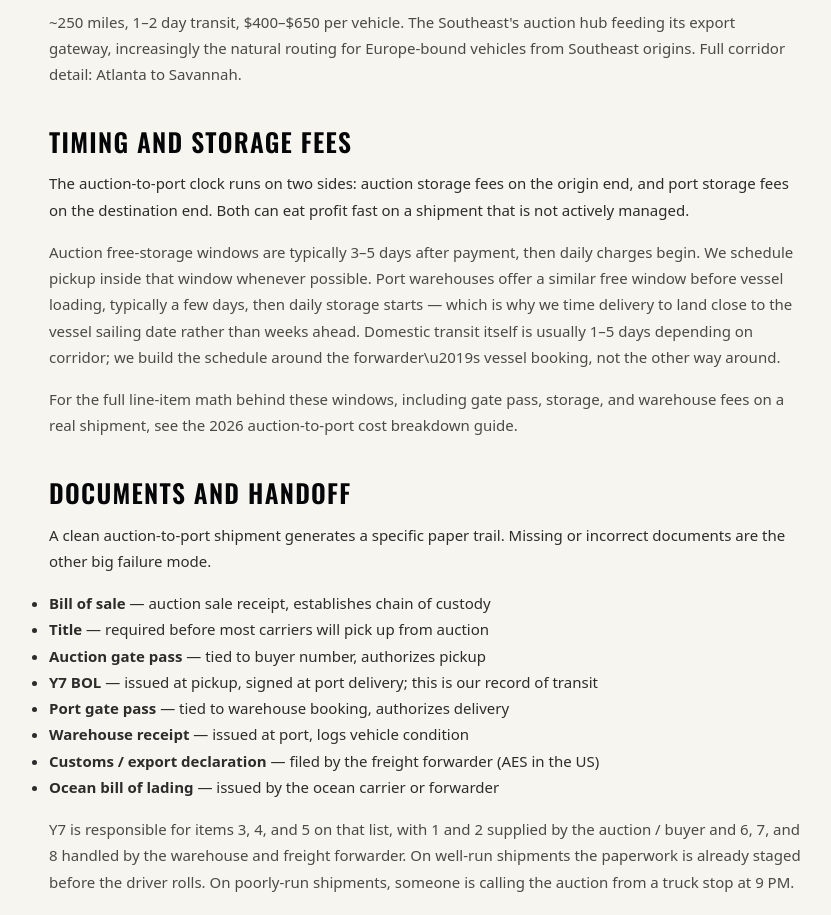
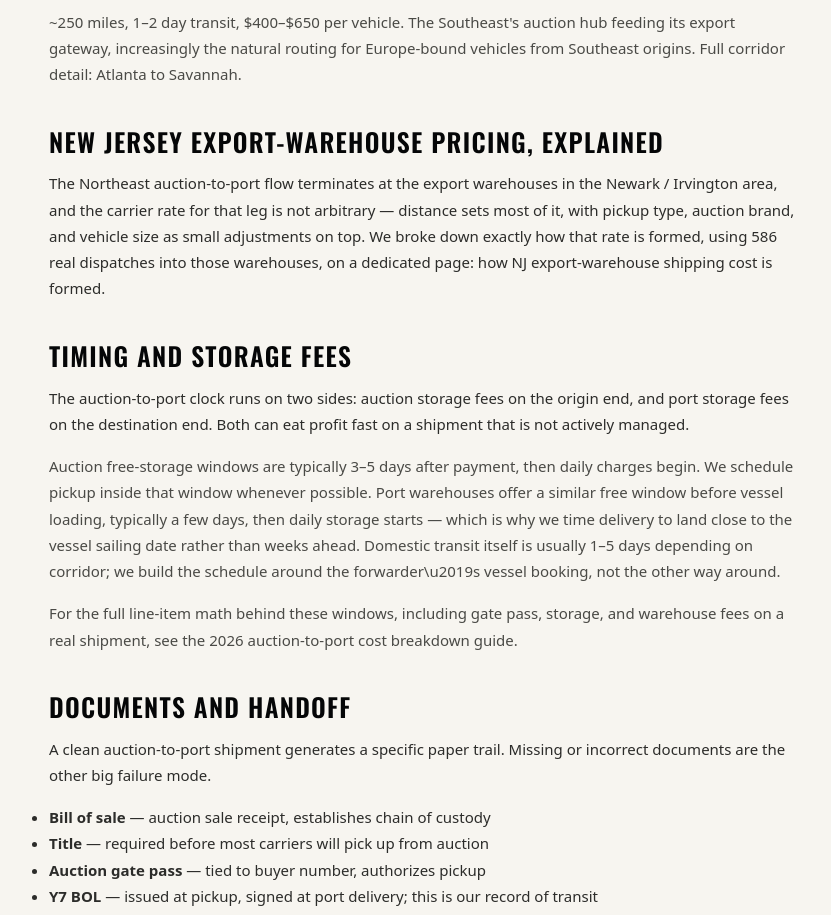
Before and after one commit to sergiivorotyntsev/Y7-WEBSITE, a React (Vite) app: page /auction-to-port-transport in a window 1280 px wide. Shown: the part 3640-4555 px from the top of the page, without its empty margins (215-1046 px from the left). Built offline with nearby package versions, Linux system fonts and the light colour scheme; no server answers.

Commit message:
[NJPORTS-T2] feat: link auction-to-port to the NJ export-warehouse pricing page
Additive H2 after Popular Auction-to-Port Corridors; 3-sentence summary + Body-Link, no existing heading touched, no pricing duplicated.

```diff
--- a/src/pages/seo/routes/AuctionToPort.jsx
+++ b/src/pages/seo/routes/AuctionToPort.jsx
@@ -216,6 +216,18 @@ export default function AuctionToPort() {
         </p>
       </Section>
 
+      <Section title="New Jersey Export-Warehouse Pricing, Explained">
+        <p style={prose}>
+          The Northeast auction-to-port flow terminates at the export warehouses in the Newark /
+          Irvington area, and the carrier rate for that leg is not arbitrary &mdash; distance sets
+          most of it, with pickup type, auction brand, and vehicle size as small adjustments on top.
+          We broke down exactly how that rate is formed, using 586 real dispatches into those
+          warehouses, on a dedicated page:{' '}
+          <Link to="/nj-export-warehouse-shipping-cost">how NJ export-warehouse shipping cost is
+          formed</Link>.
+        </p>
+      </Section>
+
       <Section title="Timing and Storage Fees">
         <p style={prose}>
           The auction-to-port clock runs on two sides: auction storage fees on the origin end,
```
